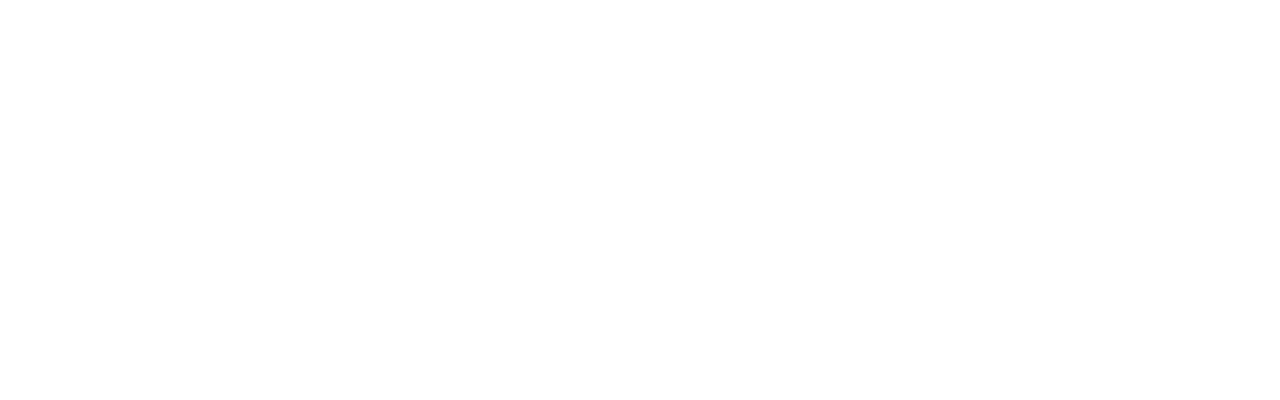
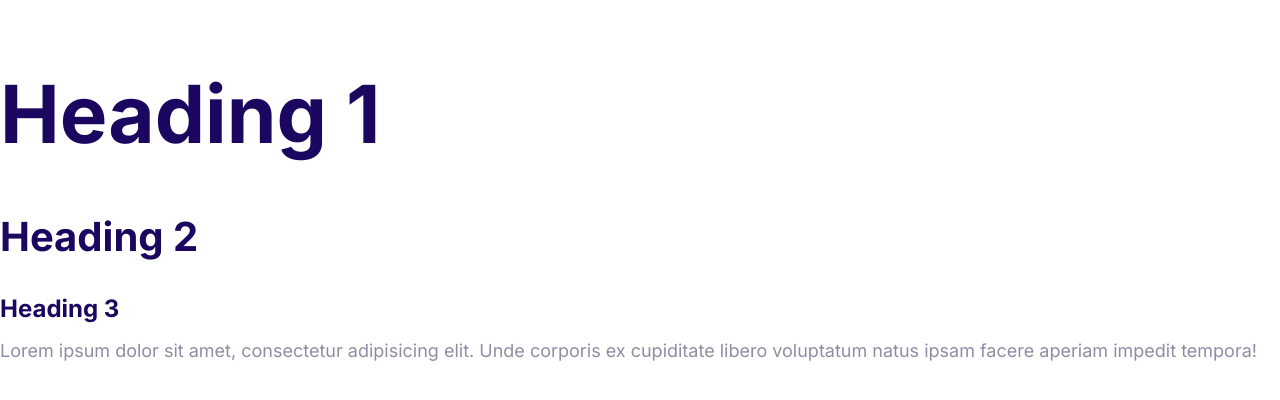
Before and after one commit to Malkeezow/Malkeezow, a plain HTML site: page index.html in a window 1280 px wide. Drawn offline with Linux system fonts and the light colour scheme.

Commit message:
Define the styles for the fonts.

```diff
--- a/CSS/stlyes.css
+++ b/CSS/stlyes.css
@@ -5,3 +5,54 @@
     --headings-color: #1b0760;
     --body-color: #918ca4;
 }
+html {
+    font-size: 62.5%;
+}
+
+body {
+    font-family: Inter, Arial, Helvetica, sans-serif;
+    font-size: 2.4rem;
+    line-height: 1.5;
+    color: var(--body-color);
+}
+
+h1,h2,h3 {
+    color: var(--headings-color);
+    margin-bottom: 1rem;
+}
+
+h1 {
+    font-size: 7rem;
+}
+
+h2 {
+    font-size: 4rem;
+}
+
+h3 {
+    font-size: 3rem;
+
+}
+
+p {
+    margin-top: 0;
+}
+
+@media screen and (min-width: 1024px) {
+    body {
+        font-size: 1.8rem;
+    }
+
+    h1 {
+        font-size: 8rem;
+    }
+
+    h2 {
+        font-size: 4rem;
+    }
+
+    h3 {
+        font-size: 2.4rem
+    }
+
+}
--- a/index.html
+++ b/index.html
@@ -4,8 +4,22 @@
     <meta charset="UTF-8" />
     <meta name="viewport" content="width=device-width, initial-scale=1.0" />
     <title>Document</title>
+    <link rel="preconnect" href="https://fonts.googleapis.com" />
+    <link rel="preconnect" href="https://fonts.gstatic.com" crossorigin />
+    <link
+      href="https://fonts.googleapis.com/css2?family=Inter:wght@100..900&display=swap"
+      rel="stylesheet"
+    />
     <link rel="stylesheet" href="css/normalize.css" />
     <link rel="stylesheet" href="css/stlyes.css" />
   </head>
-  <body></body>
+  <body>
+    <h1>Heading 1</h1>
+    <h2>Heading 2</h2>
+    <h3>Heading 3</h3>
+    <p>
+      Lorem ipsum dolor sit amet, consectetur adipisicing elit. Unde corporis ex
+      cupiditate libero voluptatum natus ipsam facere aperiam impedit tempora!
+    </p>
+  </body>
 </html>
```
